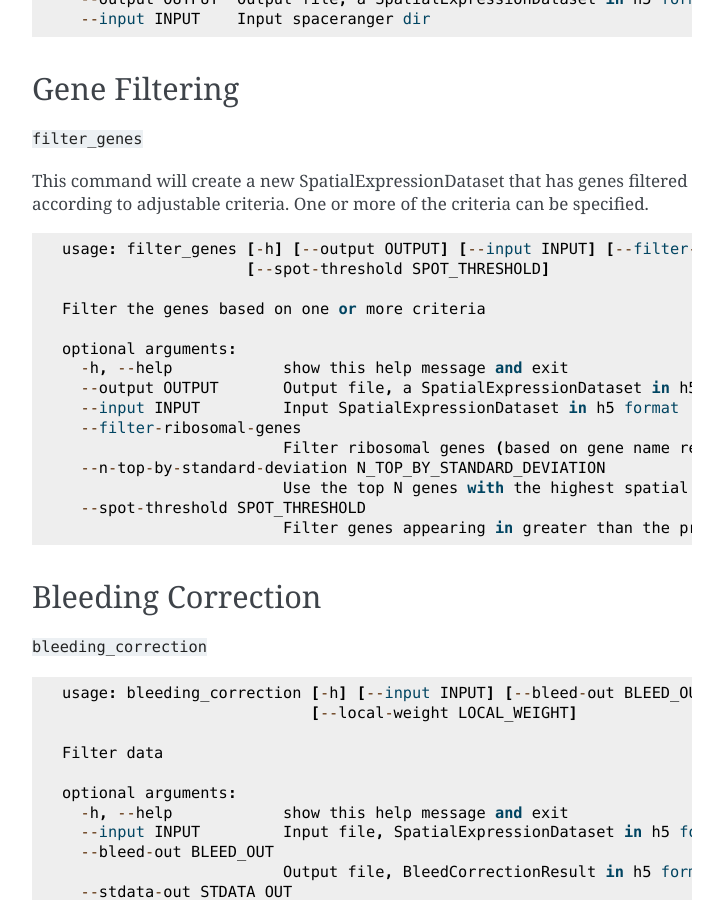
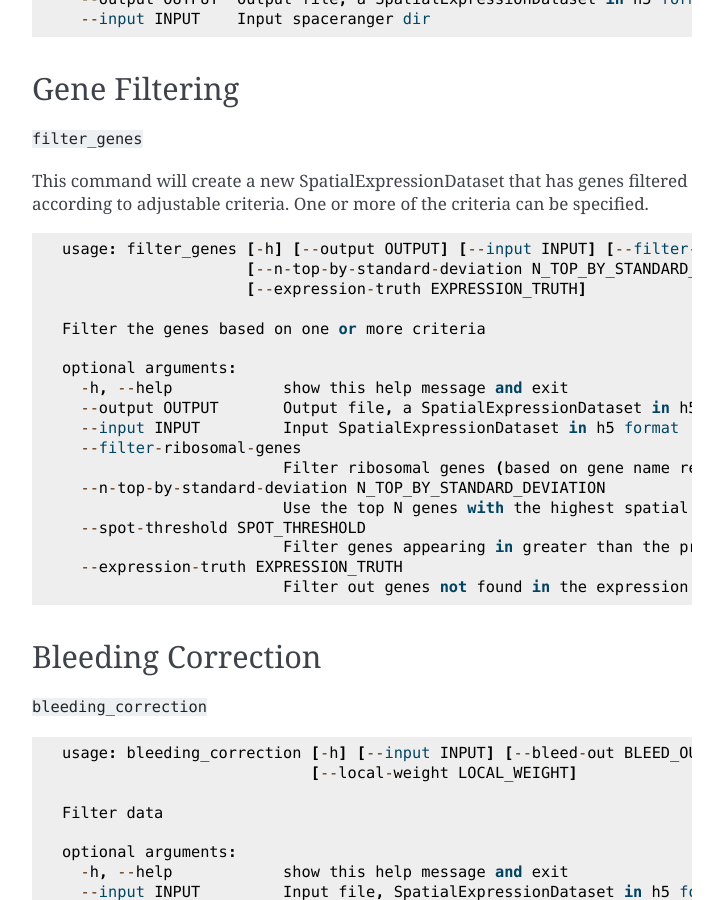
Before and after one commit to tansey-lab/bayestme, a Sphinx documentation site: the page built from docs/command_line_interface.rst, in a window 1280 px wide and 900 px high, scrolled down 550 px. Shown: the whole window, without its empty margins (388-1111 px from the left). Built offline with Sphinx 7.4.7, drawn with Linux system fonts in a browser that asks for light colours; pages that are not in the unit, such as notebooks, are missing from menus.

Commit message:
update docs

```diff
--- a/docs/command_line_interface.rst
+++ b/docs/command_line_interface.rst
@@ -37,8 +37,9 @@ filtered according to adjustable criteria. One or more of the criteria can be sp
 
 .. code::
 
-    usage: filter_genes [-h] [--output OUTPUT] [--input INPUT] [--filter-ribosomal-genes] [--n-top-by-standard-deviation N_TOP_BY_STANDARD_DEVIATION]
-                        [--spot-threshold SPOT_THRESHOLD]
+    usage: filter_genes [-h] [--output OUTPUT] [--input INPUT] [--filter-ribosomal-genes]
+                        [--n-top-by-standard-deviation N_TOP_BY_STANDARD_DEVIATION] [--spot-threshold SPOT_THRESHOLD]
+                        [--expression-truth EXPRESSION_TRUTH]
 
     Filter the genes based on one or more criteria
 
@@ -52,6 +53,9 @@ filtered according to adjustable criteria. One or more of the criteria can be sp
                             Use the top N genes with the highest spatial variance.
       --spot-threshold SPOT_THRESHOLD
                             Filter genes appearing in greater than the provided threshold of tissue spots.
+      --expression-truth EXPRESSION_TRUTH
+                            Filter out genes not found in the expression truth dataset.
+
 
 Bleeding Correction
 -------------------
```
